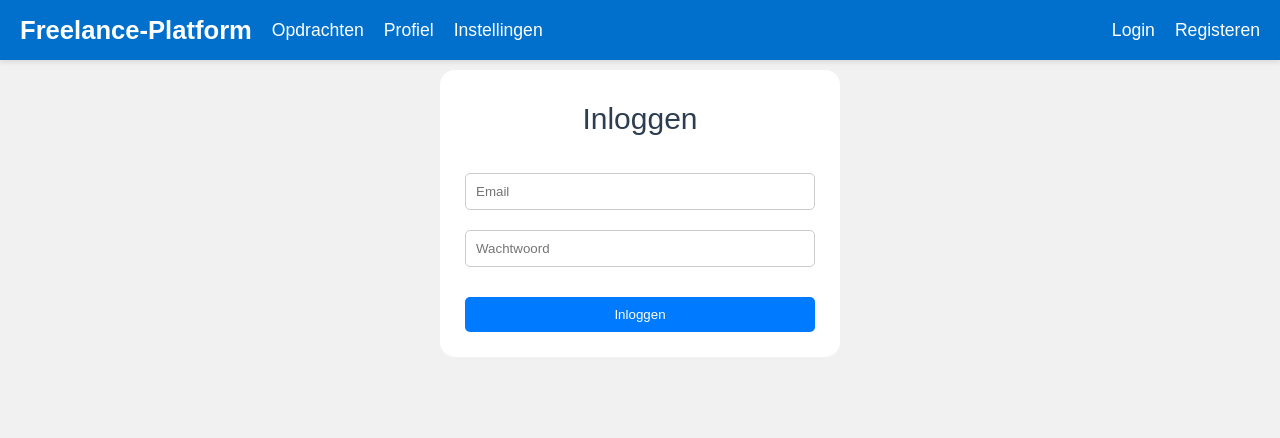
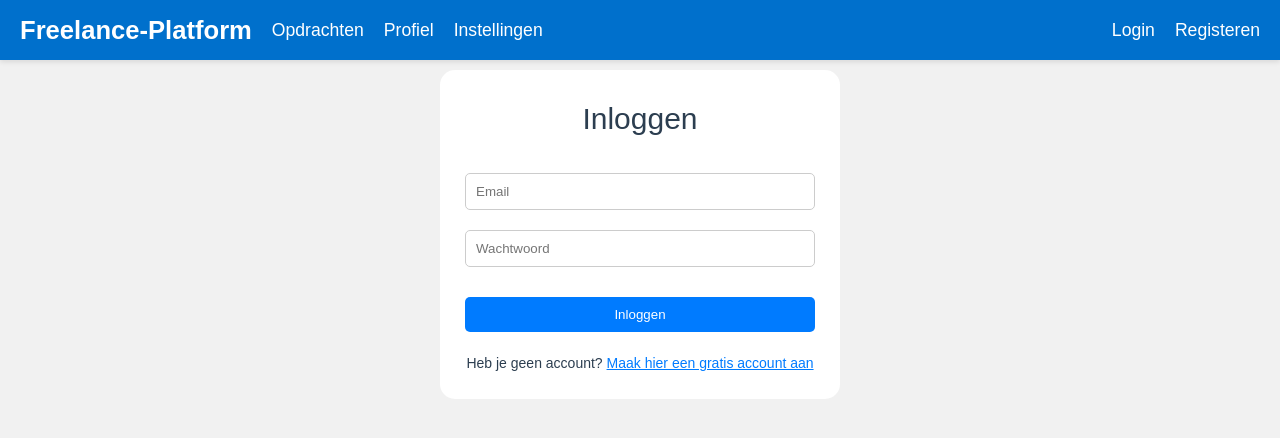
Before and after one commit to Nadir1109/frontend-freelance, a Vue app: page /login in a window 1280 px wide. Shown: the top 438 px of the page. Built offline with nearby package versions, Linux system fonts and the light colour scheme.

Commit message:
added register button on home screen

```diff
--- a/src/components/HomePage.vue
+++ b/src/components/HomePage.vue
@@ -13,7 +13,10 @@
           <li><strong>Betrouwbaar:</strong> Werk samen met gescreende professionals.</li>
           <li><strong>Flexibel:</strong> Vind opdrachten of freelancers op jouw voorwaarden.</li>
         </ul>
-        <button @click="redirectToLogin" class="cta-button">Inloggen</button>
+        <div class="button-group">
+          <button @click="redirectToLogin" class="cta-button">Inloggen</button>
+          <button @click="redirectToRegister" class="cta-button register-button">Registreren</button>
+        </div>
       </div>
       <img src="../assets/img/freelance-collab.jpeg" alt="Freelancers collaborating" class="welcome-image" />
     </section>
@@ -37,7 +40,7 @@
 <script>
 import axios from "@/plugins/axios.js";
 import NotificationBox from "@/components/NotificationBox.vue";
-import { useToast } from "vue-toastification";
+import {useToast} from "vue-toastification";
 
 export default {
   components: {
@@ -156,6 +159,12 @@ export default {
   border-radius: 10px;
 }
 
+.button-group {
+  display: flex;
+  gap: 10px;
+  margin-top: 20px;
+}
+
 .cta-button {
   background-color: #ff8800;
   color: white;
@@ -169,6 +178,14 @@ export default {
 
 .cta-button:hover {
   background-color: #cc6e00;
+}
+
+.register-button {
+  background-color: #00cc88;
+}
+
+.register-button:hover {
+  background-color: #008855;
 }
 
 .redirect-section {
--- a/src/components/LoginUser.vue
+++ b/src/components/LoginUser.vue
@@ -24,10 +24,12 @@
         <button type="submit" class="submit-button" data-testid="login-button">Inloggen</button>  <!-- Toegevoegd data-testid -->
       </form>
       <p v-if="error" class="error-message">{{ error }}</p>
+      <p class="register-prompt">
+        Heb je geen account? <button @click="redirectToRegister" class="register-button">Maak hier een gratis account aan</button>
+      </p>
     </div>
   </div>
 </template>
-
 
 <script>
 import axios from '@/plugins/axios.js';
@@ -63,6 +65,9 @@ export default {
           this.error = 'Er is een onbekende fout opgetreden.';
         }
       }
+    },
+    redirectToRegister() {
+      this.$router.push('/register');
     },
   },
 };
@@ -134,6 +139,26 @@ h1.title {
   margin-top: 10px;
 }
 
+.register-prompt {
+  text-align: center;
+  margin-top: 20px;
+  font-size: 14px;
+}
+
+.register-button {
+  background: none;
+  border: none;
+  color: #007bff;
+  cursor: pointer;
+  font-size: 14px;
+  text-decoration: underline;
+  padding: 0;
+}
+
+.register-button:hover {
+  color: #0056b3;
+}
+
 @keyframes slideInTop {
   from {
     opacity: 0;
```
